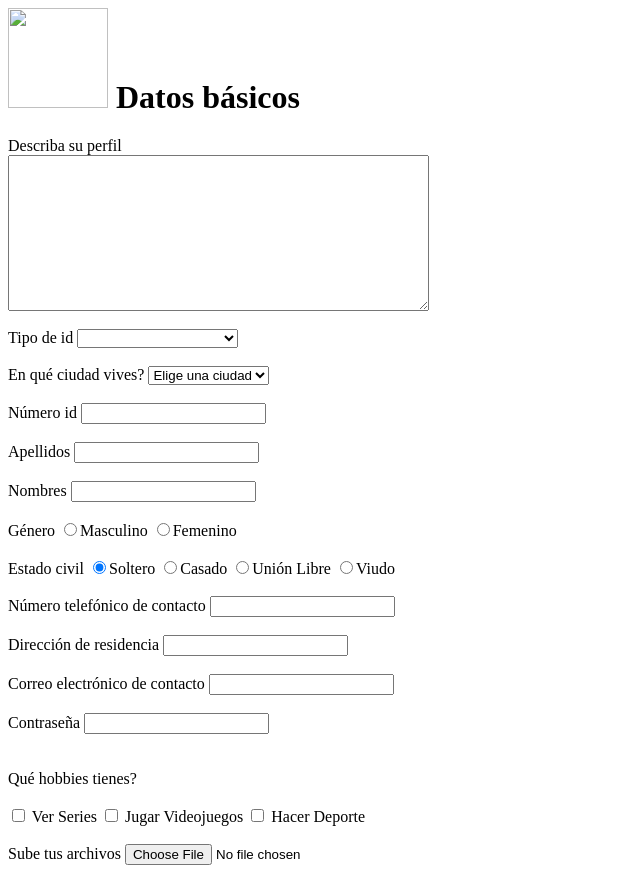
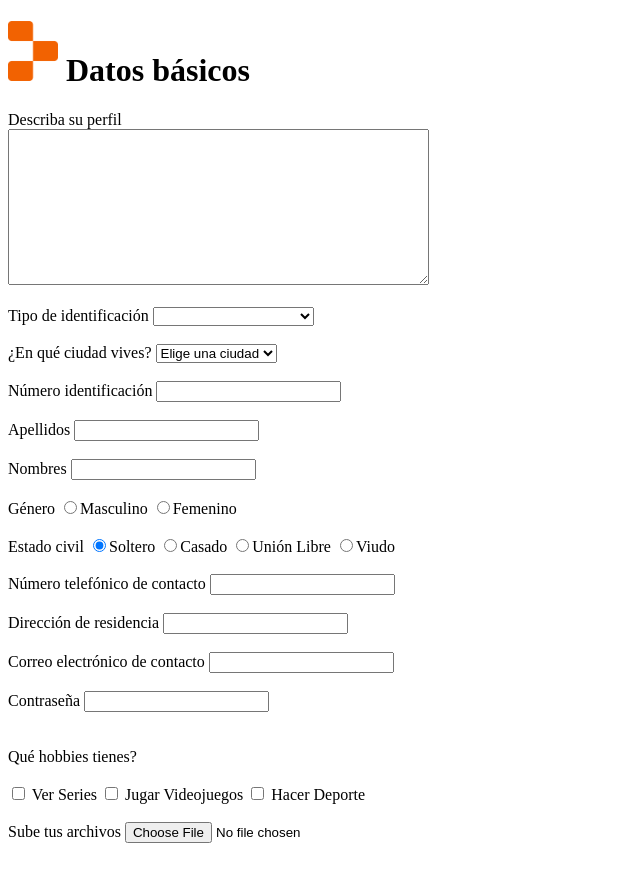
Before and after one commit to Feligx/WEB-HW, a plain HTML site: page views/ejercicio3/form.html in a window 1280 px wide. Shown: the whole page, without its empty margins (0-640 px from the left). After the commit the page ends 851 px from the top, so only its background shows below. Drawn offline with Linux system fonts and the light colour scheme.

Commit message:
Form fixes

```diff
--- a/views/ejercicio3/form.html
+++ b/views/ejercicio3/form.html
@@ -1,14 +1,18 @@
+<!DOCTYPE html>
 <html>
+
 <head></head>
-      <body><form name="datosBasic" action="../../index.html" method="">
 
-       <h1><img src="../../assets/img/undraw_coffee_time_e8cw.svg" width=100> Datos básicos</h1>
+<body>
+  <form name="datosBasic" action="../../index.html" method="">
 
-       <label for="perfil">Describa su perfil</label><br>
-       <textarea id="perfil" rows="10" cols="50" name="perfil"></textarea><br><br>
+    <h1><img src="../../assets/img/replit-icon-logo-A666709FE9-seeklogo.com.png" width="50"> Datos básicos</h1>
 
-       <label for="tipoId">Tipo de id</label>
-       <select id="tipoId" name="tipoId">
+    <label for="profile">Describa su perfil</label><br>
+    <textarea id="profile" rows="10" cols="50" name="perfil"></textarea><br><br>
+
+    <label for="type_id">Tipo de identificación</label>
+    <select id="type_id" name="tipoId">
       <option value="0" name="tipoId"> </option>
       <option value="CC"> Cédula de Ciudadanía</option>
       <option value="TI"> Tarjeta de Identidad</option>
@@ -16,8 +20,8 @@
     </select>
     <br><br>
 
-       <label for="ciudad">En qué ciudad vives?</label>
-       <select name="ciudad">
+    <label for="city">¿En qué ciudad vives?</label>
+    <select name="city">
       <option selected value="0"> Elige una ciudad</option>
       <optgroup label="Cundinamarca">
         <option value="1">Bogotá</option>
@@ -35,18 +39,18 @@
     <br><br>
 
 
-       <label for="numId">Número id</label>
-       <input id="numId" type="" name="numId"></input><br><br>
+    <label for="num_id">Número identificación</label>
+    <input id="num_id" type="" name="numId"></input><br><br>
 
-       <label for="apell">Apellidos</label>
-       <input id="apell" type="text" name="apell"></input><br><br>
+    <label for="last_name">Apellidos</label>
+    <input id="last_name" type="text" name="apell"></input><br><br>
 
     <label for="noms">Nombres</label>
     <input id="noms" type="text" name="noms"></input><br><br>
 
     <label for="gen">Género</label>
-       <input id="gen" M type="radio" name="gen"></input>Masculino
-       <input id="genF" type="radio" name="gen"></input>Femenino<br><br>
+    <input id="M" type="radio" name="gen"></input>Masculino
+    <input id="F" type="radio" name="gen"></input>Femenino<br><br>
 
     <label for="estCiv">Estado civil</label>
     <input id="estCivSol" type="radio" name="estCiv" checked></input>Soltero
@@ -81,4 +85,5 @@
 
   </form>
 </body>
+
 </html>
```
Also changed, not shown: index.html (+1 -0 lines), assets/img/replit-icon-logo-A666709FE9-seeklogo.com.png (added). Lines whose indentation alone changed are shown as unchanged.
